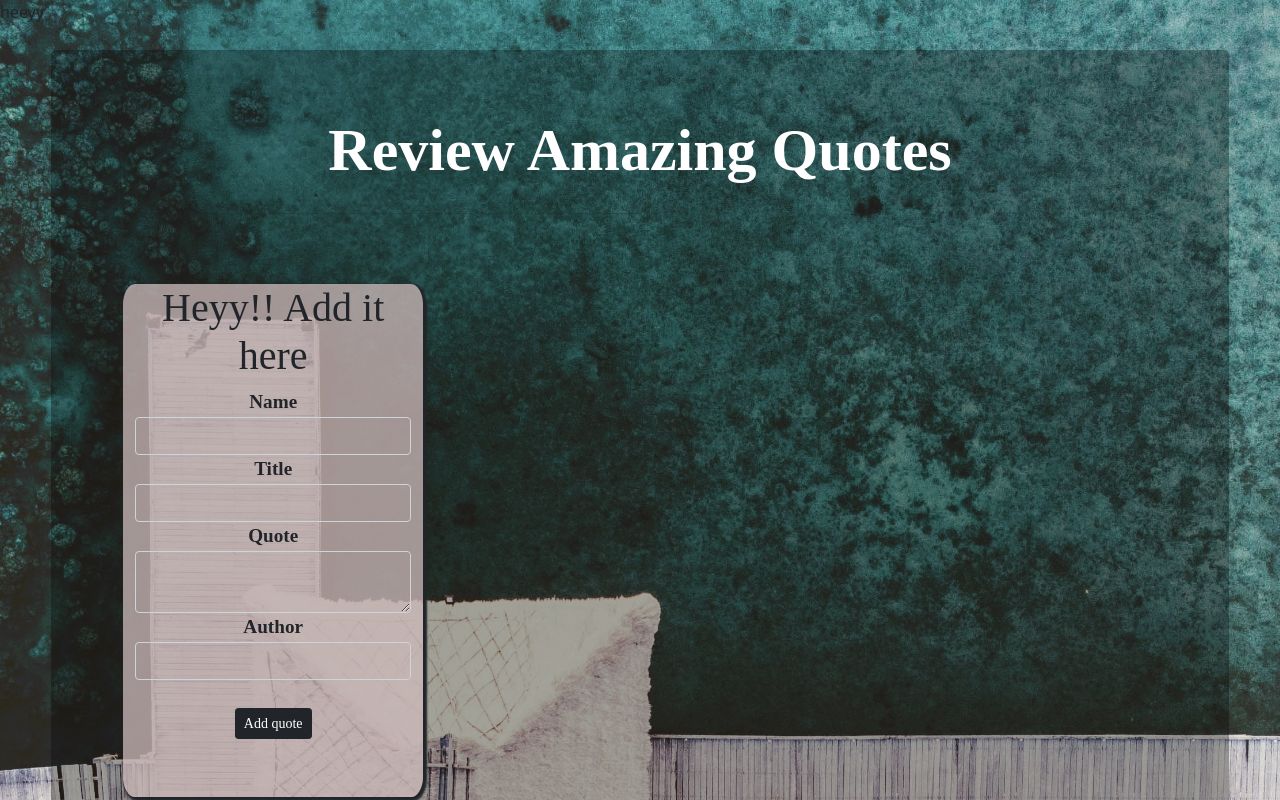
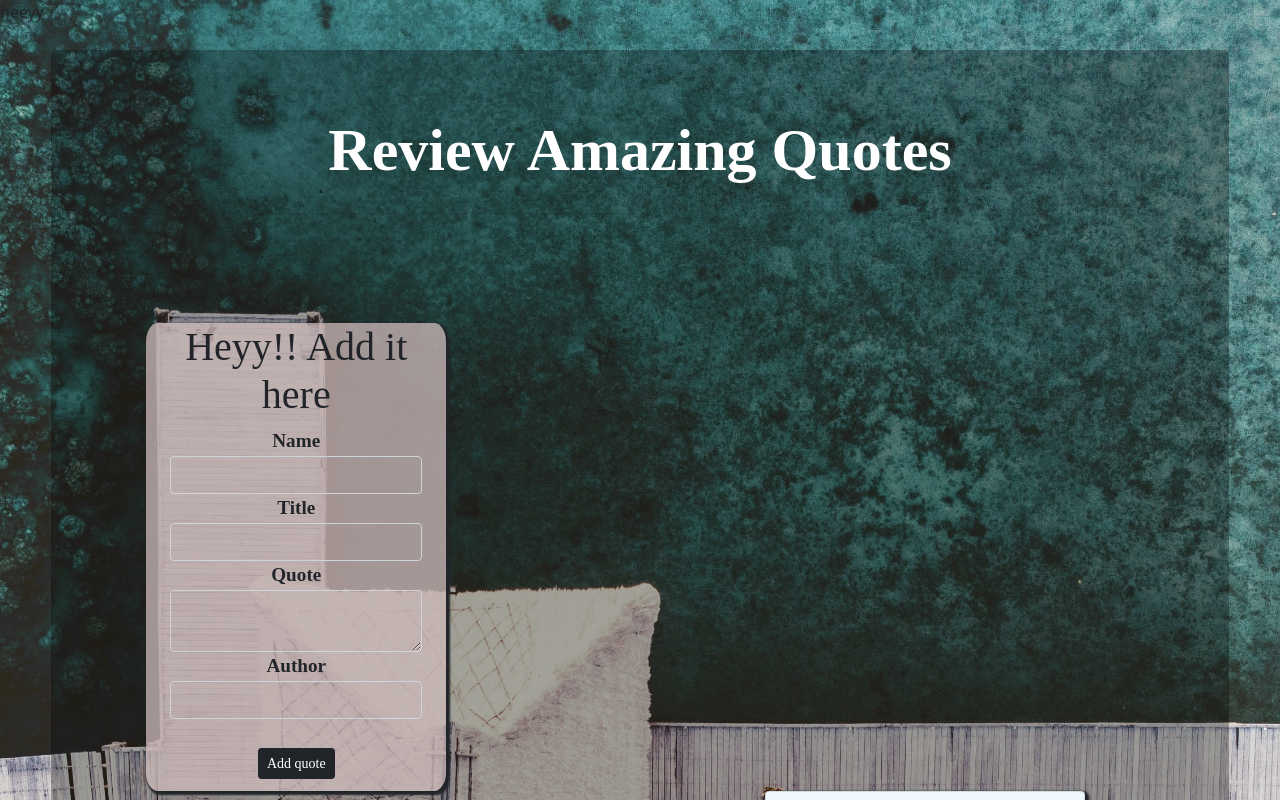
Before and after one commit to silvianjoki/Quotes-app, an Angular app: page / in a window 1280 px wide. Shown: the top 800 px of the page. Built offline with nearby package versions, Linux system fonts and the light colour scheme; a web font is replaced by a local one.

Commit message:
final edit

```diff
--- a/src/app/details/details.component.html
+++ b/src/app/details/details.component.html
@@ -4,9 +4,9 @@
     </h1>
     <hr style="width:50%;">
     <div class="container-fluid">
-        <app-form (addQuote)="addedQuote($event)"></app-form>
         <div class="row">
             <div class = col-sm-3>
+                <app-form (addQuote)="addedQuote($event)"></app-form>
             </div>
             <div class="col-sm-9">
                 <!-- <h3 class="text-center">Feel inspired</h3> -->
```
